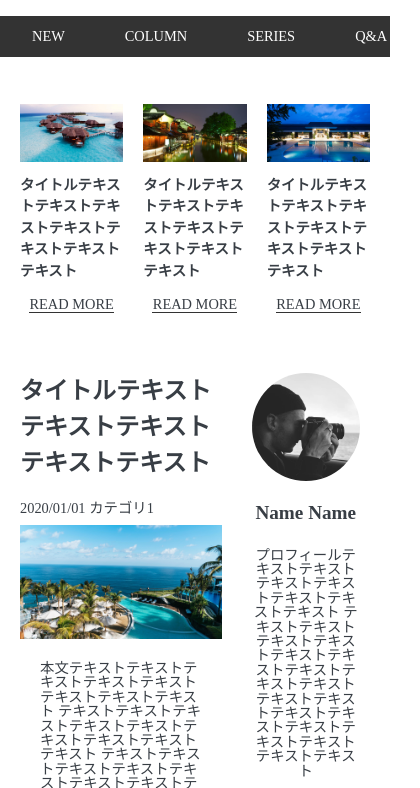
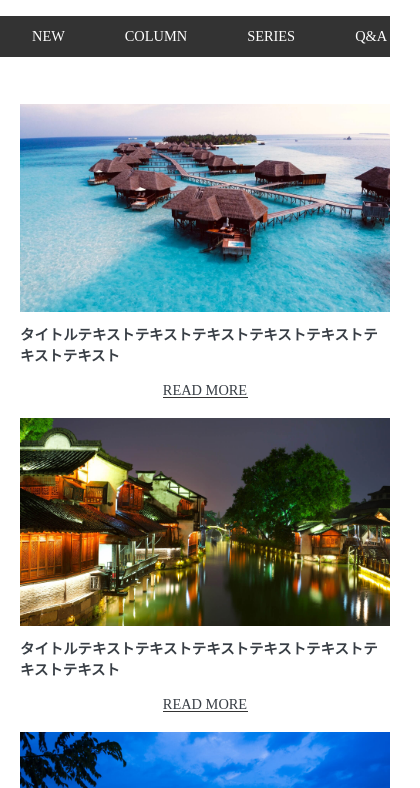
Before and after one commit to mats333/myblog, a plain HTML site: page index.html in a window 390 px wide. Shown: the part 56-844 px from the top of the page, 420 px wide, since content can reach past the window. Drawn offline with Linux system fonts and the light colour scheme.

Commit message:
CSS　レスポンシブ対応

```diff
--- a/css/style.css
+++ b/css/style.css
@@ -249,3 +249,53 @@ footer .footer-area {
   padding-top: 20px;
   font-size: 0.8rem;
 }
+
+/*-------------------------------------------
+メディアクエリ
+-------------------------------------------*/
+/* 1024pxまでの幅に適応される */
+
+@media screen and (max-width: 1024px) {
+}
+
+/* 768pxまでの幅に適応される */
+
+@media screen and (max-width: 768px) {
+  .pickup-area {
+    flex-direction: column;
+    /* justify-content: space-between;
+    padding: 150px 10px 0 10px;
+    margin-bottom: 30px; */
+  }
+  .pickup-area article {
+    width: 100%;
+  }
+
+  .main-area {
+    flex-direction: column;
+  }
+
+  main {
+    width: 100%;
+    /* padding: 10px; */
+  }
+
+  aside {
+    width: 100%;
+    /* padding: 20px; */
+  }
+
+  .footer-area {
+    flex-direction: column;
+  }
+
+  .footer-item:not(:first-child) {
+    padding-left: 0;
+    width: 100%;
+  }
+}
+
+/* 480pxまでの幅に適応される */
+
+@media screen and (max-width: 480px) {
+}
```
